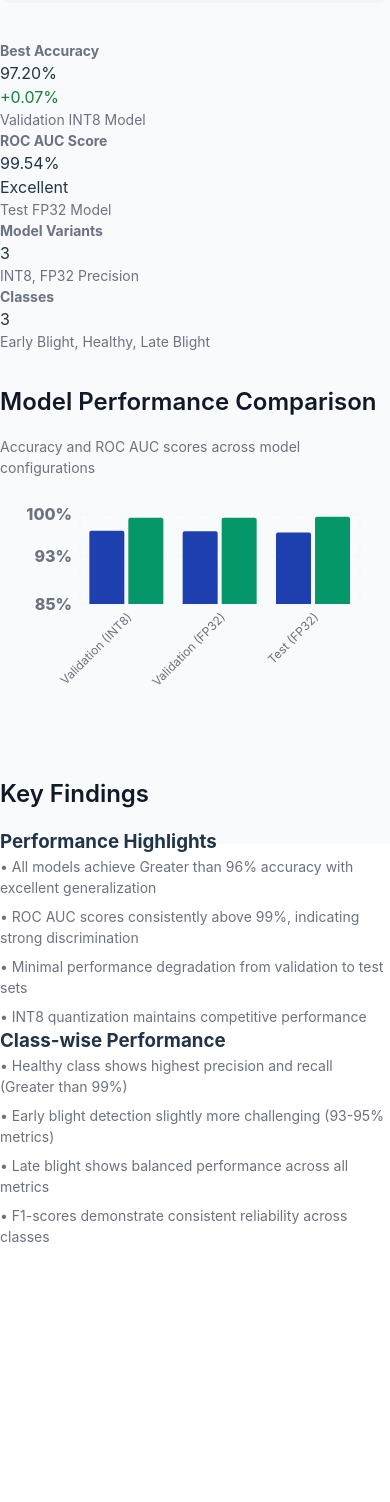
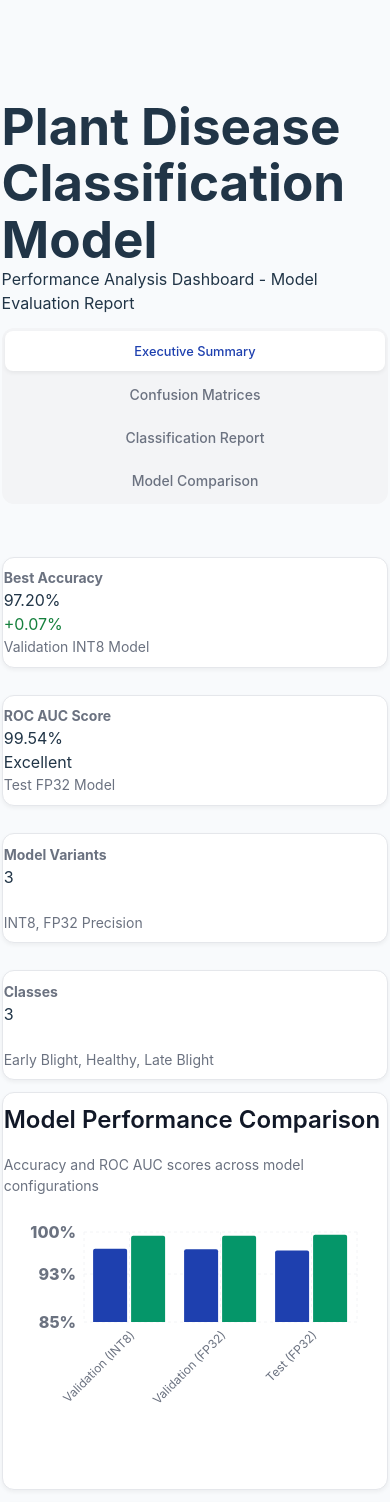
Before and after one commit to prettyglory/ModelEvaluation, a React (Vite) app: page / in a window 390 px wide. Shown: the top 1502 px of the page. Before the commit the page ends 1247 px from the top, so only its background shows below. Built offline with nearby package versions, Linux system fonts and the light colour scheme.

Commit message:
Your commit message

```diff
--- a/src/components/ModelEvaluationDashboard.css
+++ b/src/components/ModelEvaluationDashboard.css
@@ -5,21 +5,35 @@
   box-sizing: border-box;
 }
 
-/* Root container: Vertical centering and full viewport fit */
+/* Root container */
 .min-h-screen {
   min-height: 100vh;
-  height: 100vh;
   background-color: #f8fafc;
   font-family: 'Inter', -apple-system, BlinkMacSystemFont, 'Segoe UI', Roboto, Oxygen, Ubuntu, Cantarell, 'Open Sans', 'Helvetica Neue', sans-serif;
   display: flex;
   flex-direction: column;
   align-items: center;
-  justify-content: center; /* Center content vertically */
-  padding-top: 0;
-  padding-bottom: 0;
+  justify-content: flex-start;
+  padding-top: 110px;
 }
 
-/* Header: Fixed at top, but body content starts below header */
+@media (max-width: 480px) {
+  .min-h-screen {
+    padding-top: 90px;
+  }
+}
+@media (min-width: 481px) and (max-width: 640px) {
+  .min-h-screen {
+    padding-top: 100px;
+  }
+}
+@media (min-width: 641px) and (max-width: 768px) {
+  .min-h-screen {
+    padding-top: 105px;
+  }
+}
+
+/* Header */
 header {
   background-color: #ffffff;
   border-bottom: 1px solid #e5e7eb;
@@ -136,36 +150,111 @@ nav button.bg-white:focus {
   }
 }
 
-/* Main content: starts below header, fits available space, centers matrix vertically */
-.main-content-fit {
-  flex: 1 0 auto;
-  width: 100vw;
+/* Main content responsive container fix */
+.max-w-7xl {
+  max-width: 80rem;
+  margin: 0 auto;
+  padding: 2rem 1.1rem;
+  width: 100%;
   display: flex;
   flex-direction: column;
   align-items: center;
-  justify-content: center; /* Center vertically */
-  margin-top: 86px; /* height of header */
-  min-height: calc(100vh - 86px); /* fill available height minus header */
 }
-@media (max-width: 480px) {
-  .main-content-fit {
-    margin-top: 65px;
-    min-height: calc(100vh - 65px);
+@media (max-width: 900px) {
+  .max-w-7xl {
+    padding: 1.1rem 0.4rem;
+  }
+}
+@media (max-width: 640px) {
+  .max-w-7xl {
+    max-width: 100vw;
+    padding: 0.5rem 0.1rem !important;
+    width: 100vw !important;
+    align-items: stretch;
   }
 }
 
-/* Confusion Matrix - Improved Contrast, Borders, Squares, Centered */
+/* Metric Card */
+.bg-white.p-6.rounded-lg.shadow-sm.border.border-gray-200 {
+  background-color: #ffffff;
+  padding: 1.2rem 1.1rem;
+  border-radius: 0.75rem;
+  border: 1px solid #e5e7eb;
+  box-shadow: 0 2px 4px rgba(0, 0, 0, 0.05);
+  transition: all 0.2s;
+  width: 100%;
+  min-height: 110px;
+  display: flex;
+  flex-direction: column;
+  justify-content: space-between;
+  margin: 0 auto 1.1rem auto;
+  max-width: 100%;
+}
+@media (max-width: 900px) {
+  .bg-white.p-6.rounded-lg.shadow-sm.border.border-gray-200 {
+    padding: 1rem 0.5rem;
+  }
+}
+@media (max-width: 640px) {
+  .bg-white.p-6.rounded-lg.shadow-sm.border.border-gray-200 {
+    padding: 0.6rem 0.07rem !important;
+    max-width: 100vw !important;
+    min-width: 0 !important;
+    margin: 0 0 0.7rem 0 !important;
+  }
+}
+
+/* Grid layouts - Responsive */
+.grid.grid-cols-1.md\:grid-cols-4.gap-6 {
+  display: grid;
+  grid-template-columns: 1fr 1fr 1fr 1fr;
+  gap: 1.5rem;
+  justify-content: center;
+  width: 100%;
+  max-width: 1400px;
+  margin: 0 auto;
+}
+@media (max-width: 1100px) {
+  .grid.grid-cols-1.md\:grid-cols-4.gap-6 {
+    grid-template-columns: 1fr 1fr;
+  }
+}
+@media (max-width: 680px) {
+  .grid.grid-cols-1.md\:grid-cols-4.gap-6 {
+    grid-template-columns: 1fr;
+    gap: 1rem;
+  }
+}
+.grid.grid-cols-1.xl\:grid-cols-2.gap-8,
+.grid.grid-cols-1.md\:grid-cols-2.gap-6 {
+  display: grid;
+  grid-template-columns: 1fr 1fr;
+  gap: 2rem;
+  justify-content: center;
+  width: 100%;
+  max-width: 1400px;
+  margin: 0 auto;
+}
+@media (max-width: 900px) {
+  .grid.grid-cols-1.xl\:grid-cols-2.gap-8,
+  .grid.grid-cols-1.md\:grid-cols-2.gap-6 {
+    grid-template-columns: 1fr;
+    gap: 1.1rem;
+  }
+}
+
+/* Confusion Matrix - Square, Compact, Fit-Width Layout */
 .confusion-matrix-table-wrapper,
 .bg-white.p-6.rounded-lg.shadow-sm.border.border-gray-200 .overflow-x-auto {
   width: 100%;
-  max-width: 340px;
+  max-width: 320px;
   margin-left: auto;
   margin-right: auto;
   overflow-x: hidden;
   overflow-y: auto;
-  background: #fff;
-  border-radius: 0.7rem;
-  padding: 0.06rem 0;
+  background: #f9fafb;
+  border-radius: 0.6rem;
+  padding: 0.03rem 0;
   margin-bottom: 0.7rem;
   display: flex;
   justify-content: center;
@@ -174,6 +263,7 @@ nav button.bg-white:focus {
   scrollbar-color: transparent transparent;
 }
 
+/* Transparent, subtle scrollbars for Chrome, Edge, Safari */
 .confusion-matrix-table-wrapper::-webkit-scrollbar,
 .bg-white.p-6.rounded-lg.shadow-sm.border.border-gray-200 .overflow-x-auto::-webkit-scrollbar {
   height: 6px;
@@ -205,88 +295,74 @@ table.w-full.border-collapse {
   aspect-ratio: 1 / 1;
   margin: 0.2rem auto;
   border-collapse: collapse;
-  font-size: 0.75rem;
-  background: #fff;
+  font-size: 0.65rem;
+  background: white;
   table-layout: fixed;
 }
 
 table.w-full.border-collapse th,
 table.w-full.border-collapse td {
-  padding: 0.12rem 0.04rem;
-  font-size: 0.74rem;
+  padding: 0.13rem 0.02rem;
+  font-size: 0.60rem;
   vertical-align: middle;
   text-align: center;
   word-break: break-word;
   white-space: normal;
-  line-height: 1.12;
-  width: 42px;
-  height: 42px;
-  min-width: 42px;
-  min-height: 42px;
-  max-width: 60px;
-  max-height: 60px;
-  color: #111827;
-  background: #fff;
-  border: 1.2px solid #cbd5e1;
-  font-weight: 600;
+  line-height: 1.01;
+  max-width: 38px;
+  overflow-wrap: break-word;
+  height: 38px;
+  min-width: 38px;
+  min-height: 38px;
 }
 
-table.w-full.border-collapse th {
-  background: #f1f5f9;
-  font-weight: 700;
-  color: #1e293b;
-  font-size: 0.81rem;
-  border-bottom: 2px solid #94a3b8;
-}
 @media (max-width: 430px) {
+  table.w-full.border-collapse {
+    font-size: 0.54rem;
+  }
   table.w-full.border-collapse th,
   table.w-full.border-collapse td {
-    font-size: 0.5rem;
+    font-size: 0.42rem;
     padding: 0.06rem 0.01rem;
+    max-width: 22px;
     min-width: 22px;
     min-height: 22px;
-    width: 22px;
     height: 22px;
-  }
-  table.w-full.border-collapse th {
-    font-size: 0.62rem;
   }
 }
 
 table.w-full.border-collapse td .text-base.font-medium {
-  font-size: 0.8rem;
+  font-size: 0.65rem;
   font-weight: 700;
-  color: #111827;
-  line-height: 1.1;
+  line-height: 1.01;
   letter-spacing: 0.01em;
 }
 
 .writing-mode-vertical {
   writing-mode: vertical-lr;
   transform: rotate(180deg);
-  min-width: 12px;
-  font-size: 0.52rem;
+  min-width: 8px;
+  font-size: 0.4rem;
   font-weight: 600;
   letter-spacing: 0.005em;
-  color: #1e293b;
 }
 
 .bg-green-50.text-green-800 {
-  background-color: #d1fae5 !important;
-  color: #065f46 !important;
+  background-color: #f0fdf4;
+  color: #15803d;
   font-weight: 700;
 }
 .bg-red-50.text-red-700 {
-  background-color: #fee2e2 !important;
-  color: #991b1b !important;
+  background-color: #fef2f2;
+  color: #b91c1c;
 }
 .bg-gray-50.text-gray-500 {
-  background-color: #f1f5f9 !important;
-  color: #64748b !important;
+  background-color: #f9fafb;
+  color: #6b7280;
 }
 .text-xs.text-gray-600 {
-  font-size: 0.44rem;
-  color: #1e293b !important;
+  font-size: 0.36rem;
+  color: #6b7280;
   margin-top: 0.01rem;
 }
 
```
